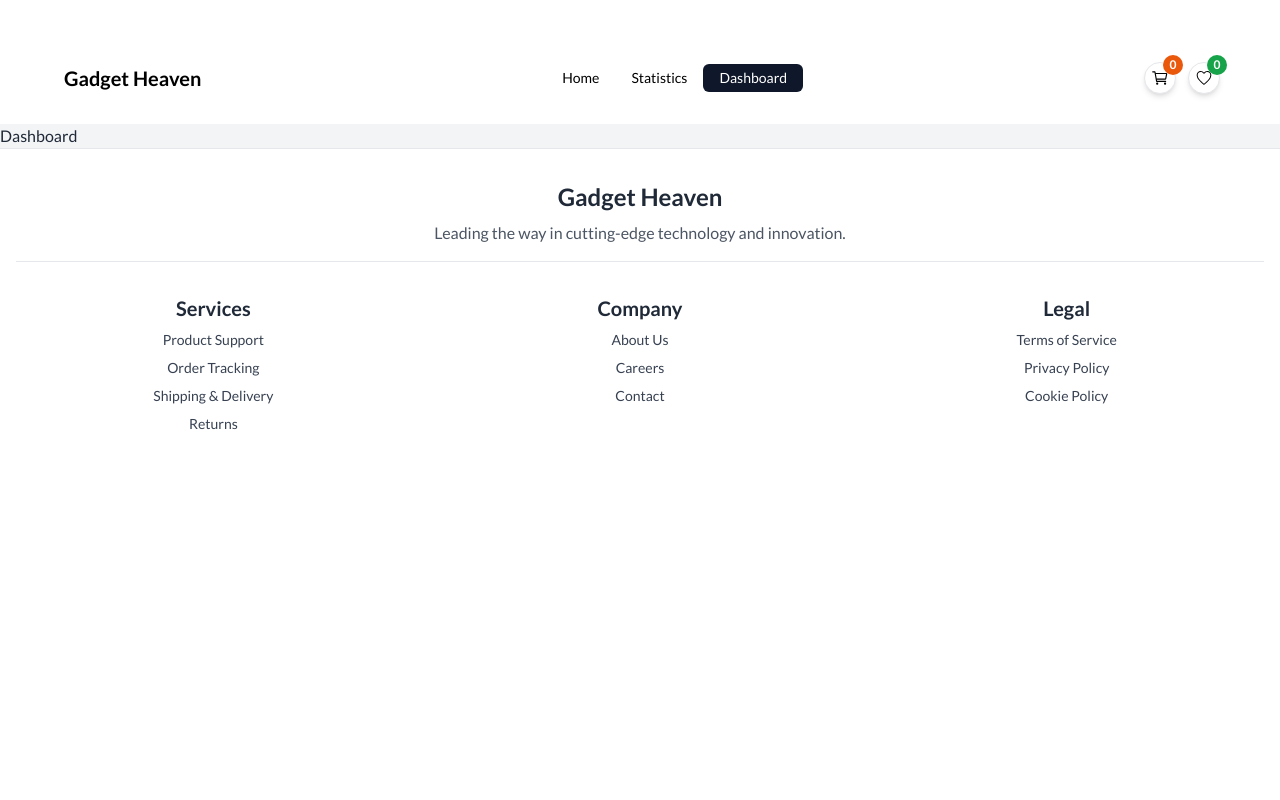
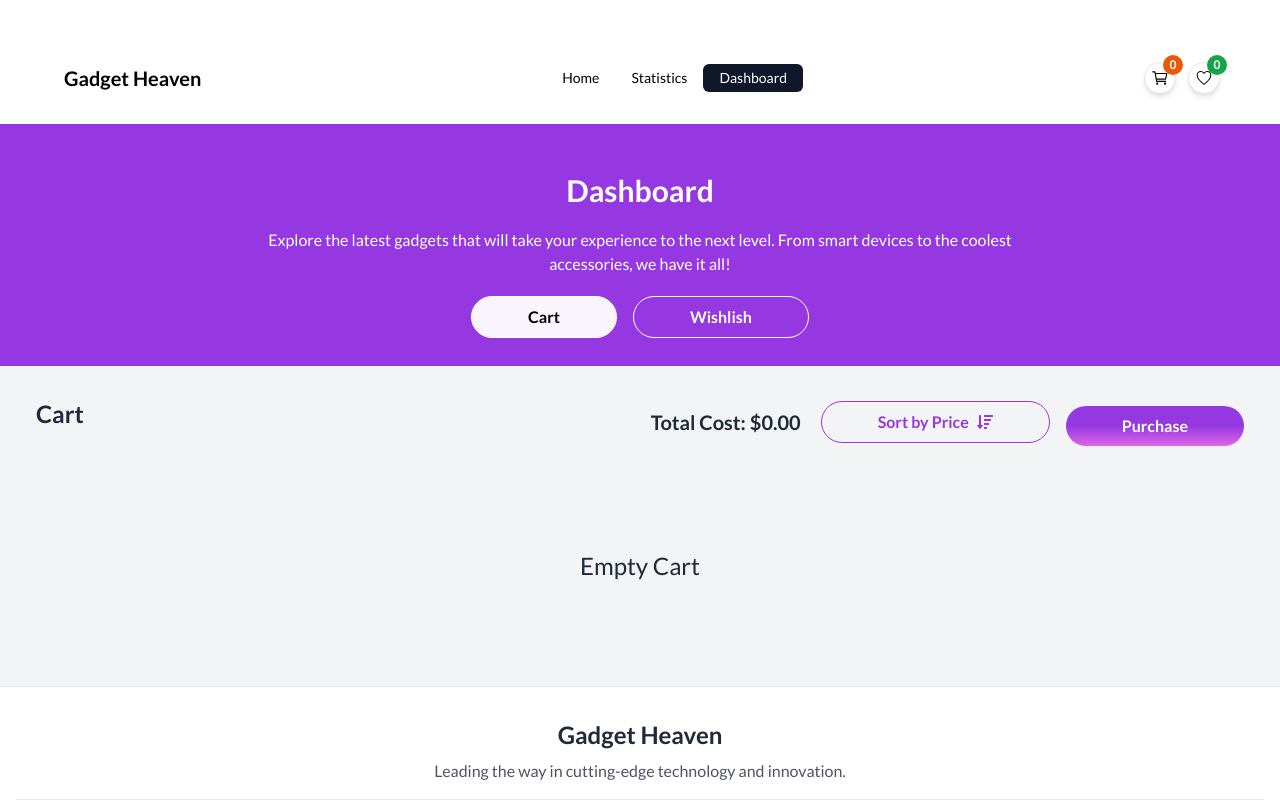
Before and after one commit to programming-hero-web-course-4/b10a8-gadget-heaven-xubayers, a React (Vite) app: page /dashboard in a window 1280 px wide. Shown: the top 800 px of the page. Built offline with nearby package versions, Linux system fonts and the light colour scheme.

Commit message:
new features added

```diff
--- a/package.json
+++ b/package.json
@@ -16,6 +16,7 @@
     "react-dom": "^18.3.1",
     "react-hot-toast": "^2.4.1",
     "react-icons": "^5.3.0",
+    "react-rating-stars-component": "^2.2.0",
     "react-router-dom": "^6.27.0",
     "react-tabs": "^6.0.2"
   },
--- /dev/null
+++ b/src/components/CartTab.jsx
@@ -0,0 +1,70 @@
+import { FaSortAmountDown } from "react-icons/fa";
+import DashboardCards from "../utils/DashboardCards";
+import PropTypes from "prop-types";
+import { useEffect, useState } from "react";
+
+export default function CartTab({ data = [] }) {
+  const [cost, setCost] = useState(0);
+  const [allData, setAlldData] = useState(data);
+
+  useEffect(() => {
+    setCost(0);
+    if (data.length > 0) {
+      data.forEach((curr) => {
+        const itemPrice = parseFloat(curr?.price);
+        setCost((prev) => prev + itemPrice);
+      }, 0);
+    }
+  }, [data]);
+
+  const sortByPriceHandler = () => {
+    const sortAllData = [...data].sort((a, b) => {
+      const numAprice = parseInt(a.price);
+      const numBprice = parseInt(b.price);
+
+      return numBprice - numAprice;
+    });
+    setAlldData(sortAllData);
+  };
+  return (
+    <div>
+      <div className="flex justify-between">
+        <h2 className="text-2xl font-bold">Cart</h2>
+        <div className="flex gap-5 sm:items-center">
+          <h2 className="md:text-xl sm:text-lg text-sm  md:font-bold font-semibold">
+            Total Cost: ${cost.toFixed(2)}{" "}
+          </h2>
+          <div className="sm:flex am:space-y-0  space-y-2 gap-4 items-center">
+            <button
+              className="customBtn border border-primary text-primary hover:bg-primary/10  flex items-center gap-2"
+              onClick={sortByPriceHandler}
+            >
+              <p>Sort by Price </p>
+              <FaSortAmountDown />
+            </button>
+            <button className="customBtn sm:w-auto w-full bg-gradient-to-t to-primary via-primary from-[#DD66E7] hover:to-primary/75  text-white">
+              Purchase
+            </button>
+          </div>
+        </div>
+      </div>
+      <div className=" my-10">
+        {allData.length === 0 ? (
+          <div className="flex justify-center items-center min-h-40 text-2xl">
+            <h2>Empty Cart</h2>
+          </div>
+        ) : (
+          <div className="flex flex-col gap-4">
+            {allData.map((item, i) => {
+              return <DashboardCards data={item} key={i} />;
+            })}
+          </div>
+        )}
+      </div>
+    </div>
+  );
+}
+
+CartTab.propTypes = {
+  data: PropTypes.array,
+};
--- /dev/null
+++ b/src/components/WishTab.jsx
@@ -0,0 +1,47 @@
+import PropTypes from "prop-types";
+import DashboardCards from "../utils/DashboardCards";
+
+export default function WishTab({ data = [] }) {
+  console.log("render wish");
+  return (
+    <div>
+      <div>
+        <h2 className="text-2xl font-bold">Wishlist</h2>
+      </div>
+      <div className=" my-[50px]">
+        {data.length === 0 ? (
+          <div className="flex justify-center items-center min-h-40 text-2xl">
+            <h2>Empty Wishlist</h2>
+          </div>
+        ) : (
+          <div className="flex flex-col gap-4">
+            {data.map((item) => (
+              <DashboardCards data={item} wish key={item.product_id} />
+            ))}
+          </div>
+        )}
+      </div>
+    </div>
+  );
+}
+
+WishTab.propTypes = {
+  data: PropTypes.array,
+};
+
+// {
+//     "product_id": "107",
+//     "product_title": "Samsung Galaxy Watch 4",
+//     "product_image": "https://i.ibb.co.com/2KLTQcm/Black-Silver-Time-Display-Round-Adult-Used-Smart-Watch-For-Samsung-Galaxy-Watch-4-Classic-Sm-R890.jpg",
+//     "category": "Smart Watches",
+//     "price": "$249.99",
+//     "description": "Samsung Galaxy Watch 4 offers advanced health tracking features and a sleek design.",
+//     "specification": [
+//       "1.4-inch AMOLED display",
+//       "BioActive sensor",
+//       "GPS and heart rate monitoring",
+//       "Sleep tracking"
+//     ],
+//     "availability": false,
+//     "rating": 4.5
+//   },
--- a/src/contexts/CartContext.jsx
+++ b/src/contexts/CartContext.jsx
@@ -5,7 +5,6 @@ const CartContext = createContext();
 
 function CartProvider({ children }) {
   const [cartItems, setCartItems] = useState([]);
-  console.log(cartItems);
 
   return (
     <CartContext.Provider value={{ cartItems, setCartItems }}>
--- a/src/contexts/WishContext.jsx
+++ b/src/contexts/WishContext.jsx
@@ -5,7 +5,6 @@ const WishContext = createContext();
 
 function WishProvider({ children }) {
   const [wishItems, setWishItems] = useState([]);
-  console.log(wishItems);
 
   return (
     <WishContext.Provider value={{ wishItems, setWishItems }}>
--- a/src/pages/Dashboard.jsx
+++ b/src/pages/Dashboard.jsx
@@ -1,3 +1,90 @@
+import { useEffect, useReducer } from "react";
+import Heading from "../utils/Heading";
+import { useCart } from "../contexts/CartContext";
+import { useWish } from "../contexts/WishContext";
+import CartTab from "../components/CartTab";
+import WishTab from "../components/WishTab";
+
+function Reducer(state, action) {
+  switch (action.type) {
+    case "cart": {
+      return {
+        ...state,
+        items: action.data,
+        type: "cart",
+      };
+    }
+
+    case "wish": {
+      return {
+        ...state,
+        items: action.data,
+        type: "wish",
+      };
+    }
+
+    default:
+      return state;
+  }
+}
+
 export default function Dashboard() {
-  return <div>Dashboard</div>;
+  const { cartItems } = useCart();
+  const { wishItems } = useWish();
+  const [data, dispatch] = useReducer(Reducer, { items: [] });
+
+  const wishHandler = () => {
+    dispatch({ type: "wish", data: wishItems });
+  };
+  const cartHandler = () => {
+    dispatch({ type: "cart", data: cartItems });
+  };
+
+  useEffect(() => {
+    cartHandler();
+  }, []);
+
+  console.log(data);
+
+  return (
+    <div>
+      <div className=" bg-primary px-2">
+        <div className=" container md:px-8 mx-auto relative text-white px-2 w-full">
+          <div className="container mx-auto pt-7">
+            <Heading
+              title={"Dashboard"}
+              desc={
+                "Explore the latest gadgets that will take your experience to the next level. From smart devices to the coolest accessories, we have it all!"
+              }
+            />
+            <div className="flex justify-center gap-4 mt-5 pb-7">
+              <button
+                className={
+                  data.type === "cart" ? "dashboardCartBtn" : "dashboardWishBtn"
+                }
+                onClick={cartHandler}
+              >
+                Cart
+              </button>
+              <button
+                className={
+                  data.type === "wish" ? "dashboardCartBtn" : "dashboardWishBtn"
+                }
+                onClick={wishHandler}
+              >
+                Wishlish
+              </button>
+            </div>
+          </div>
+        </div>
+      </div>
+      <div className="container  mx-auto md:px-9 px-2 my-8">
+        {data.type === "cart" ? (
+          <CartTab data={data.items} />
+        ) : (
+          <WishTab data={data.items} />
+        )}
+      </div>
+    </div>
+  );
 }
--- a/src/styles/index.css
+++ b/src/styles/index.css
@@ -21,10 +21,19 @@
     @apply absolute text-sm flex flex-col items-center rounded-md space-y-2 top-7 left-4 p-2 shadow-md bg-white z-20;
   }
   .categoryBtn {
-    @apply px-5  py-2 rounded-3xl  text-gray-600 w-full text-left hover:bg-primary hover:text-white bg-gray-400/20 transition-all duration-100 flex md:text-base text-sm items-center text-center;
+    @apply px-5  py-2 rounded-3xl  text-gray-600 w-full md:text-left hover:bg-primary hover:text-white bg-gray-400/20 transition-all duration-100 flex md:text-base text-sm items-center text-center;
   }
   .footerCategories {
     @apply text-xl text-gray-800 font-bold;
+  }
+  .customBtn {
+    @apply md:py-2.5 py-1.5 md:px-14 px-3 rounded-full  font-semibold md:text-[16px] text-sm;
+  }
+  .dashboardCartBtn {
+    @apply customBtn bg-white/95 text-black border duration-100 transition-all border-white;
+  }
+  .dashboardWishBtn {
+    @apply customBtn border border-white  transition-all duration-100;
   }
 }
 
--- /dev/null
+++ b/src/utils/DashboardCards.jsx
@@ -0,0 +1,56 @@
+import { MdOutlineDeleteForever } from "react-icons/md";
+import { BsCart4 } from "react-icons/bs";
+import PropTypes from "prop-types";
+import { useCart } from "../contexts/CartContext";
+import toast from "react-hot-toast";
+
+export default function DashboardCards({ data, wish = false }) {
+  const { cartItems, setCartItems } = useCart();
+  const { product_title, product_image, price, description } = data || {};
+
+  const handleCart = (cartedProd) => {
+    const isTrue = cartItems.some(
+      (prod) => prod.product_id === cartedProd.product_id
+    );
+
+    if (!isTrue) {
+      setCartItems([...cartItems, cartedProd]);
+      toast("✅ Product added in cart");
+    } else {
+      toast("❌ Product already exists!");
+    }
+  };
+
+  return (
+    <div className="flex items-center justify-between bg-white p-6 border rounded-xl shadow-sm">
+      <div className="sm:flex gap-3  items-center">
+        <div className="h-32 aspect-video mx-auto sm:w-auto w-full border p-4 rounded-md">
+          <img src={product_image} className="h-full w-full object-contain" />
+        </div>
+        <div className="ml-4 flex flex-col justify-between">
+          <h2 className="text-lg font-semibold">{product_title}</h2>
+          <p className="text-gray-600">{description}</p>
+          <p className="font-bold my-2">Price: ${price} </p>
+          {wish && (
+            <button
+              className=" sm:px-4  px-2 bg-primary text-white sm:py-2 py-1 sm:w-3/6 md:w-3/6 w-auto rounded-full hover:bg-primary/80 flex justify-center items-center space-x-2 "
+              onClick={() => handleCart(data)}
+            >
+              <span>Add To Cart</span>
+              <span>
+                <BsCart4 />
+              </span>
+            </button>
+          )}
+        </div>
+      </div>
+      <button className="text-red-500 text-3xl hover:text-red-700">
+        <MdOutlineDeleteForever />
+      </button>
+    </div>
+  );
+}
+DashboardCards.propTypes = {
+  data: PropTypes.object,
+  wish: PropTypes.bool,
+};
--- a/src/utils/GadgetCard.jsx
+++ b/src/utils/GadgetCard.jsx
@@ -18,7 +18,7 @@ export default function GadgetCard({ gadget }) {
         <p className="text-gray-600 sm:text-xs">Price: {gadget.price}</p>
       </div>
       <Link to={`/productDetails/${gadget.product_id}`}>
-        <button className="mt-2 px-4 py-2 md:text-sm text-xs  text-primary font-semibold border-[1.5px] border-primary rounded-full hover:bg-purple-100 flex-grow">
+        <button className="mt-2 px-4 py-2 sm:text-sm text-[10px]  text-primary font-semibold border-[1.5px] border-primary rounded-full hover:bg-purple-100 flex-grow">
           View Details
         </button>
       </Link>
```
Also changed, not shown: public/200.html (added, +14 -0 lines), public/gadgets.json (+11 -11 lines), src/utils/Details.jsx (+28 -31 lines), 2 other files (tests, documents, lock files or other folders).
